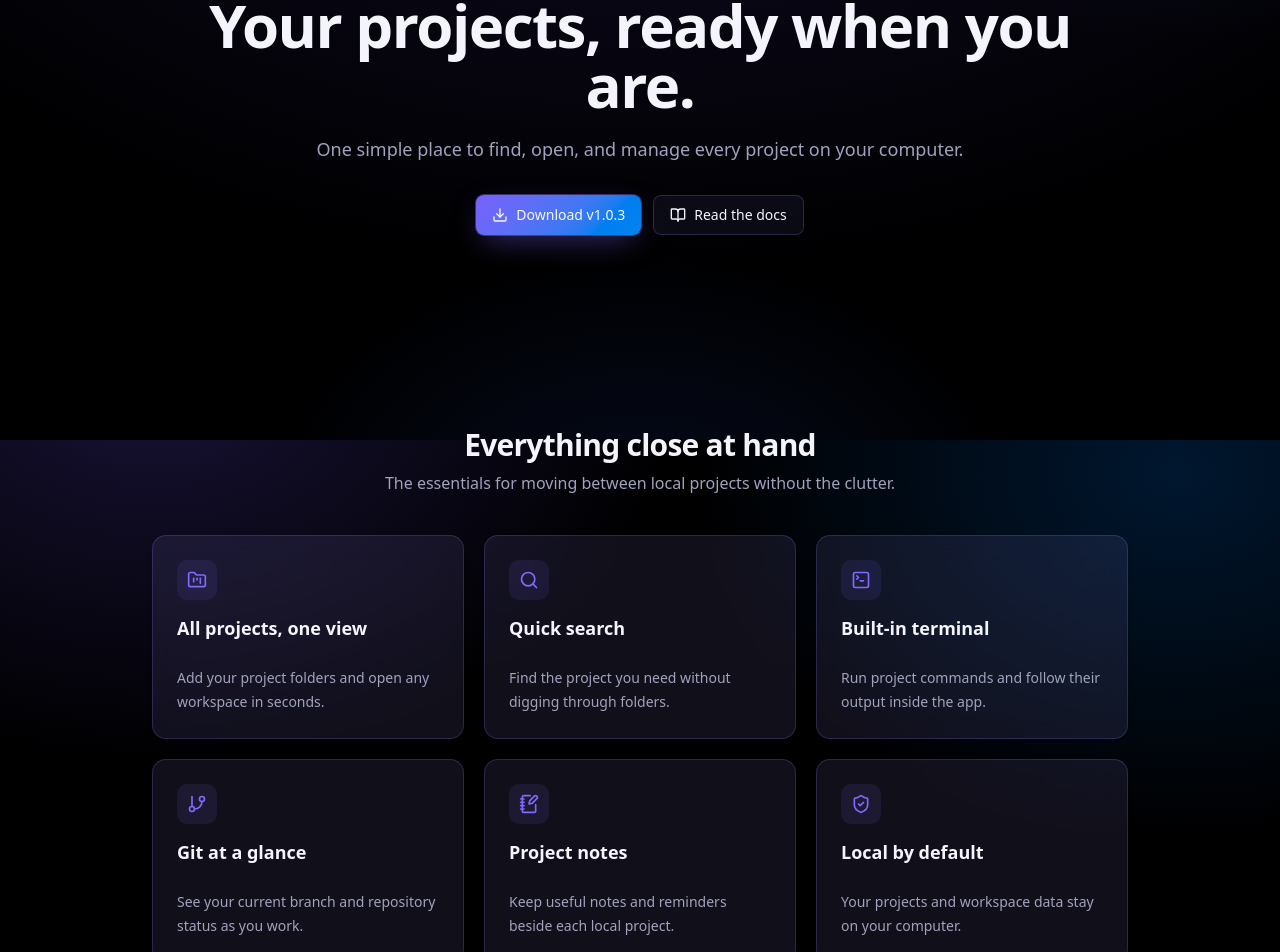
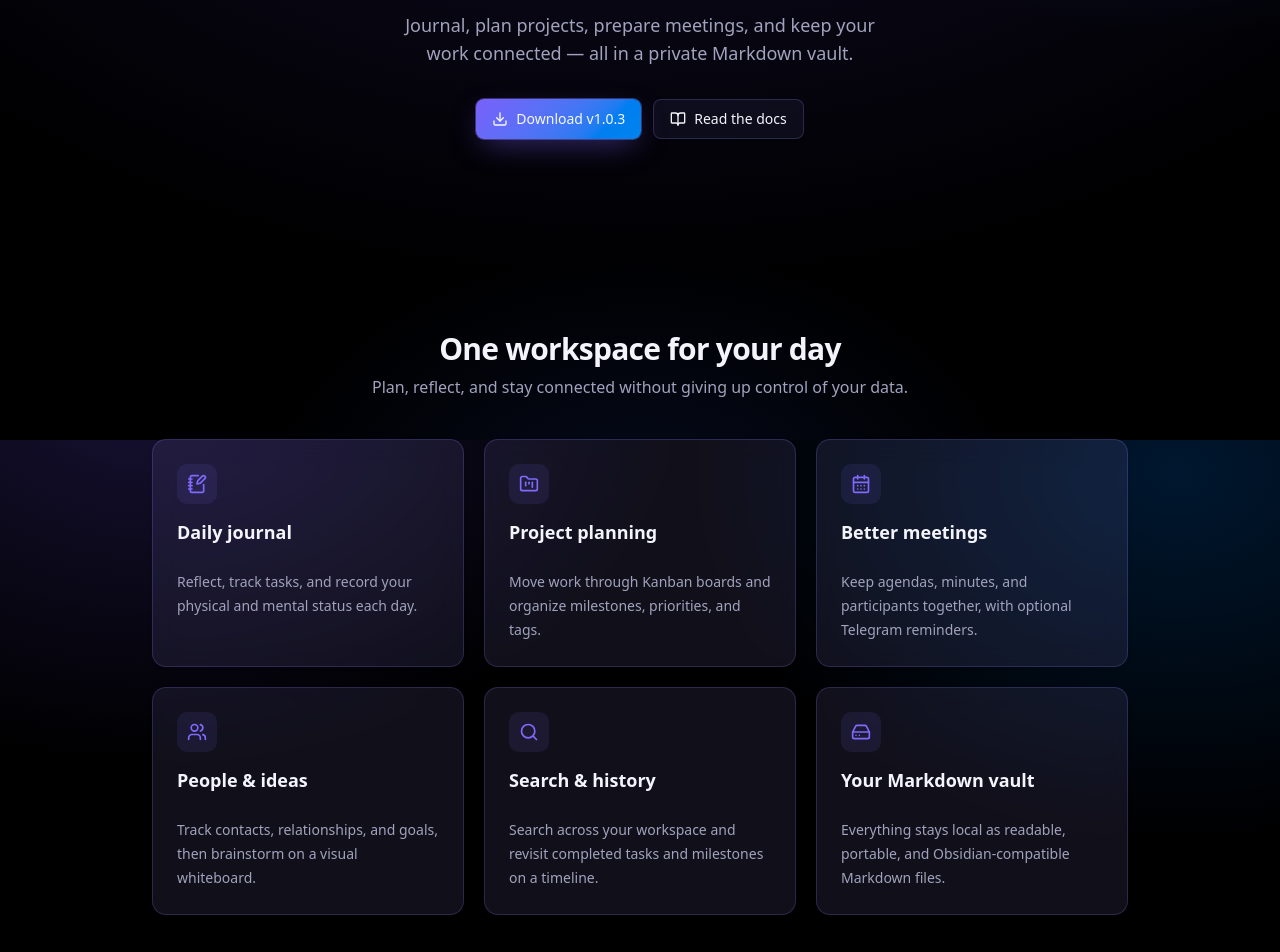
Before and after one commit to MoriartyLink/local-workspace-landing, a React (Vite) app: page / in a window 1280 px wide. Shown: the part 360-1312 px from the top of the page. Built offline with nearby package versions, Linux system fonts and the light colour scheme.

Commit message:
update v1.0.3 : 1

```diff
--- a/src/App.tsx
+++ b/src/App.tsx
@@ -1,17 +1,17 @@
 import {
   BookOpen,
-  Cpu,
+  CalendarDays,
   Download,
   FolderKanban,
-  GitBranch,
   Github,
+  HardDrive,
+  History,
   Mail,
   Monitor,
   NotebookPen,
   Package,
   Search,
-  ShieldCheck,
-  TerminalSquare,
+  Users,
 } from "lucide-react"
 
 import { Button } from "@/components/ui/button"
@@ -26,9 +26,9 @@ import {
 const SITE = {
   appName: "Local Workspace",
   version: "1.0.3",
-  tagline: "One simple place to find, open, and manage every project on your computer.",
+  tagline: "Journal, plan projects, prepare meetings, and keep your work connected — all in a private Markdown vault.",
   logoSrc: "/logo.png",
-  videoSrc: "/local-workspace-demo1.mp4",
+  videoSrc: "/local-workspace-v1.0.3-demo.mp4",
   docsUrl: "https://github.com/MoriartyLink/local-workspace#readme",
   developer: {
     name: "MoriartyLink",
@@ -39,34 +39,34 @@ const SITE = {
 
 const FEATURES = [
   {
+    icon: NotebookPen,
+    title: "Daily journal",
+    description: "Reflect, track tasks, and record your physical and mental status each day.",
+  },
+  {
     icon: FolderKanban,
-    title: "All projects, one view",
-    description: "Add your project folders and open any workspace in seconds.",
+    title: "Project planning",
+    description: "Move work through Kanban boards and organize milestones, priorities, and tags.",
+  },
+  {
+    icon: CalendarDays,
+    title: "Better meetings",
+    description: "Keep agendas, minutes, and participants together, with optional Telegram reminders.",
+  },
+  {
+    icon: Users,
+    title: "People & ideas",
+    description: "Track contacts, relationships, and goals, then brainstorm on a visual whiteboard.",
   },
   {
     icon: Search,
-    title: "Quick search",
-    description: "Find the project you need without digging through folders.",
+    title: "Search & history",
+    description: "Search across your workspace and revisit completed tasks and milestones on a timeline.",
   },
   {
-    icon: TerminalSquare,
-    title: "Built-in terminal",
-    description: "Run project commands and follow their output inside the app.",
-  },
-  {
-    icon: GitBranch,
-    title: "Git at a glance",
-    description: "See your current branch and repository status as you work.",
-  },
-  {
-    icon: NotebookPen,
-    title: "Project notes",
-    description: "Keep useful notes and reminders beside each local project.",
-  },
-  {
-    icon: ShieldCheck,
-    title: "Local by default",
-    description: "Your projects and workspace data stay on your computer.",
+    icon: HardDrive,
+    title: "Your Markdown vault",
+    description: "Everything stays local as readable, portable, and Obsidian-compatible Markdown files.",
   },
 ]
 
@@ -130,17 +130,12 @@ function HeroSection() {
     <section className="relative overflow-hidden">
       <div className="absolute inset-0 -z-10 bg-[radial-gradient(60rem_40rem_at_50%_-10%,oklch(0.55_0.22_285/18%),transparent)]" />
       <div className="mx-auto max-w-5xl px-6 py-24 text-center md:py-32">
-        <img
-          src={SITE.logoSrc}
-          alt=""
-          className="mx-auto mb-7 size-24 rounded-3xl shadow-2xl shadow-primary/20"
-        />
         <div className="mx-auto mb-5 inline-flex items-center gap-2 rounded-full border bg-card px-3 py-1 text-xs font-medium text-muted-foreground">
-          <Cpu className="size-3.5" />
+          <History className="size-3.5" />
           Version {SITE.version} · Windows & Linux
         </div>
         <h1 className="text-4xl font-bold tracking-tight sm:text-5xl md:text-6xl">
-          Your projects, ready when you are.
+          Your work, organized. Your data, yours.
         </h1>
         <p className="mx-auto mt-5 max-w-2xl text-balance text-lg text-muted-foreground">
           {SITE.tagline}
@@ -168,9 +163,9 @@ function FeaturesSection() {
   return (
     <section id="features" className="mx-auto max-w-5xl px-6 py-16">
       <div className="mb-10 text-center">
-        <h2 className="text-3xl font-bold tracking-tight">Everything close at hand</h2>
+        <h2 className="text-3xl font-bold tracking-tight">One workspace for your day</h2>
         <p className="mt-2 text-muted-foreground">
-          The essentials for moving between local projects without the clutter.
+          Plan, reflect, and stay connected without giving up control of your data.
         </p>
       </div>
       <div className="grid gap-5 sm:grid-cols-2 lg:grid-cols-3">
```
Also changed, not shown: 1 other file (tests, documents, lock files or other folders).
